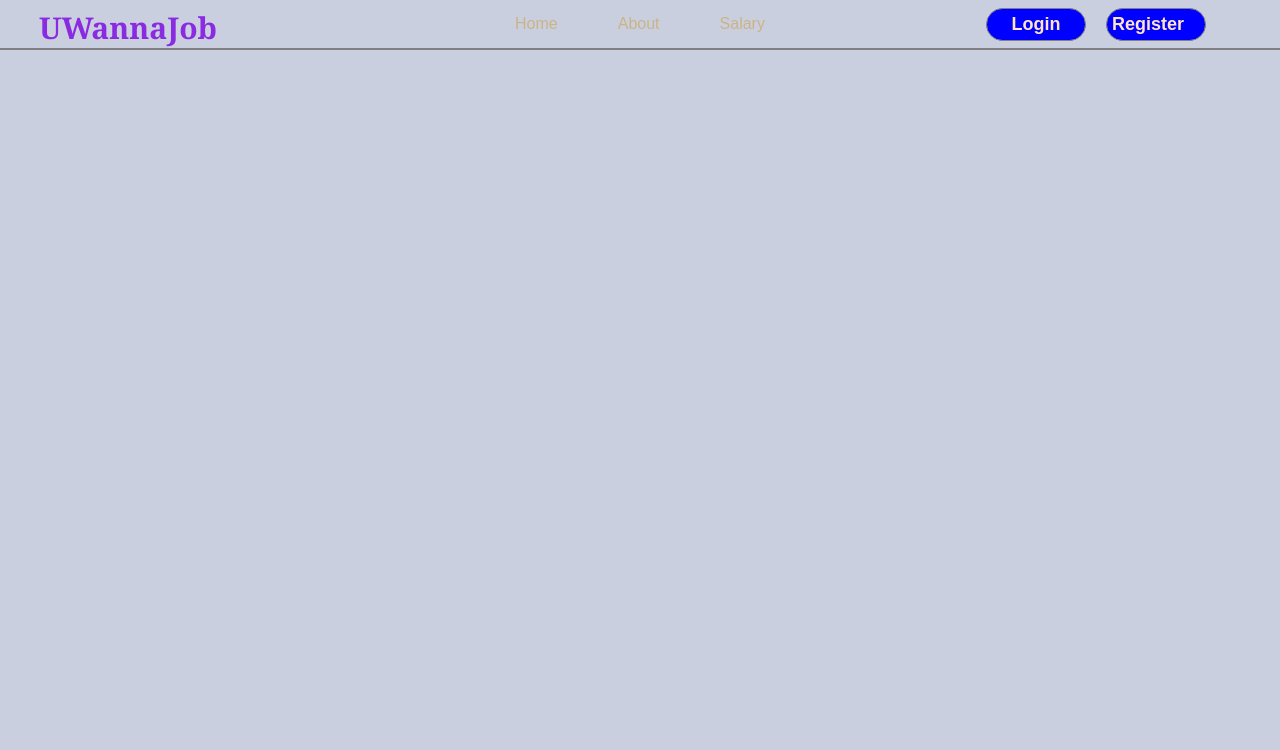
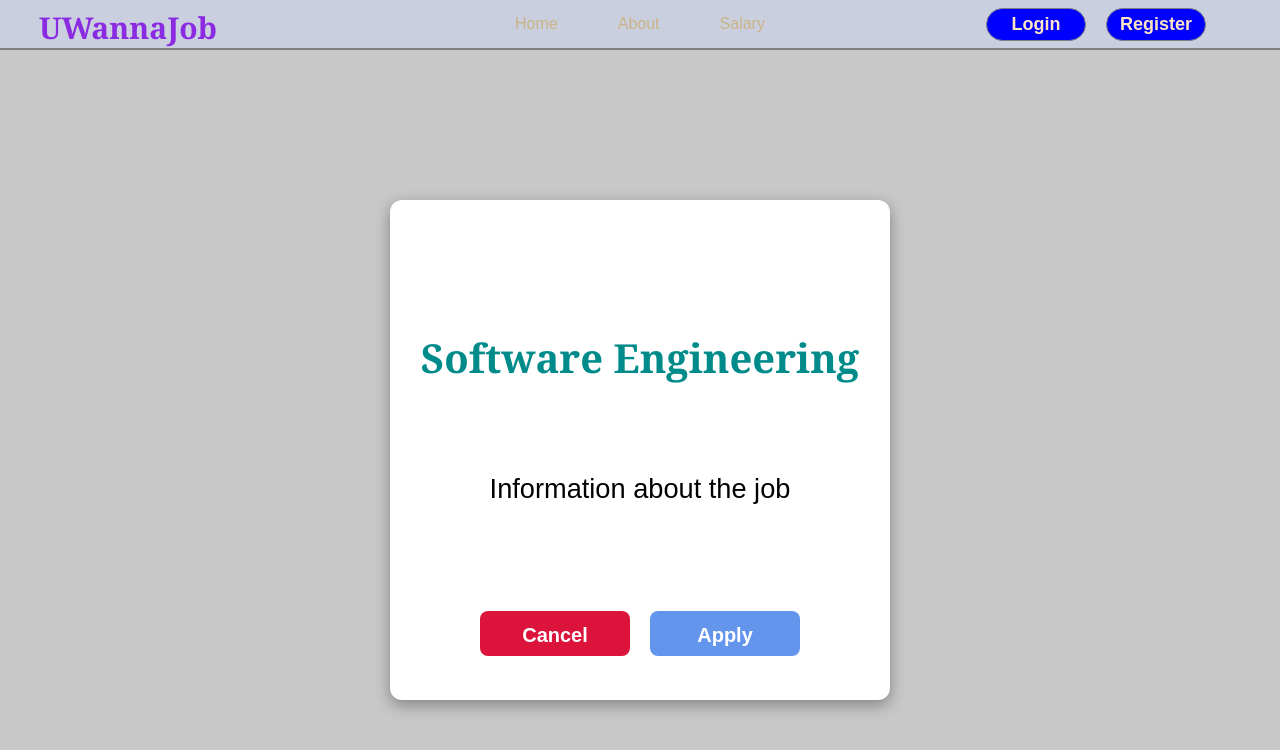
Before and after one commit to oguzcoll/JobBoardSite, a React (Create React App) app in the folder client/: page /detail in a window 1280 px wide. Shown: the top 750 px of the page. Built offline with nearby package versions, Linux system fonts and the light colour scheme.

Commit message:
details part activated

```diff
--- a/client/src/App.js
+++ b/client/src/App.js
@@ -6,6 +6,7 @@ import EmployeeRegister from "./pages/employeeRegister/EmployeeRegister";
 import EmployeeLogin from "./pages/employeeLogin/EmployeeLogin";
 import AboutPage from "./pages/aboutPage/aboutPage";
 import Salary from "./pages/salary/Salary";
+import  Modal  from "./components/Modal/Modal";
 
 function App() {
   return (
@@ -22,6 +23,7 @@ function App() {
           ></Route>
           <Route path="/about" element={<AboutPage />}></Route>
           <Route path="/salary" element={<Salary />}></Route>
+          <Route path="/detail" element={<Modal />}></Route>
         </Routes>
       </Router>
     </div>
--- a/client/src/components/Job/Job.jsx
+++ b/client/src/components/Job/Job.jsx
@@ -1,6 +1,9 @@
 import React from "react";
 import "./job.css";
+import { useNavigate } from "react-router-dom";
+
 function Job() {
+  const navigate = useNavigate();
   return (
     <div className="mainJob">
       <div className="name">Software Engineer</div>
@@ -10,7 +13,9 @@ function Job() {
         <div className="salary">9.000 TL - 20.000 TL</div>
         <div className="typeOfjob">Full Time</div>
       </div>
-      <button className="detailBtn">Details</button>
+      <button className="detailBtn" onClick={() => {
+                navigate("/detail");
+              }}>Details</button>
     </div>
   );
 }
--- /dev/null
+++ b/client/src/components/Modal/Modal.jsx
@@ -0,0 +1,37 @@
+import React from "react";
+import "./modal.css";
+import {useNavigate} from "react-router-dom";
+
+function Modal() {
+    const back = useNavigate();
+  return (
+    <div className="modalBackground">
+      <div className="modalContainer">
+        <div className="titleCloseBtn">
+          <button
+
+          >
+            X
+          </button>
+        </div>
+        <div className="title">
+          <h1>Software Engineering</h1>
+        </div>
+        <div className="body">
+          <p>Information about the job</p>
+        </div>
+        <div className="btns">
+          <button
+            onClick={() => back(-1)}
+            id="cancelBtn"
+          >
+            Cancel
+          </button>
+          <button>Apply</button>
+        </div>
+      </div>
+    </div>
+  );
+}
+
+export default Modal;
--- /dev/null
+++ b/client/src/components/Modal/modal.css
@@ -0,0 +1,70 @@
+.modalBackground {
+    width: 100vw;
+    height: 100vh;
+    background-color: rgba(200, 200, 200);
+    position: fixed;
+    display: flex;
+    justify-content: center;
+    align-items: center;
+  }
+
+  .modalContainer {
+    width: 500px;
+    height: 500px;
+    border-radius: 12px;
+    background-color: white;
+    box-shadow: rgba(0, 0, 0, 0.35) 0px 5px 15px;
+    display: flex;
+    flex-direction: column;
+    padding: 25px;
+  }
+
+  .modalContainer .title {
+    display: inline-block;
+    text-align: center;
+    margin-top: 10px;
+  }
+
+  .titleCloseBtn {
+    display: flex;
+    justify-content: flex-end;
+  }
+
+  .titleCloseBtn button {
+    background-color: transparent;
+    border: none;
+    font-size: 25px;
+    cursor: pointer;
+  }
+
+  .modalContainer .body {
+    flex: 50%;
+    display: flex;
+    justify-content: center;
+    align-items: center;
+    font-size: 1.7rem;
+    text-align: center;
+  }
+
+  .modalContainer .btns {
+    flex: 20%;
+    display: flex;
+    justify-content: center;
+    align-items: center;
+  }
+
+  .modalContainer .btns button {
+    width: 150px;
+    height: 45px;
+    margin: 10px;
+    border: none;
+    background-color: cornflowerblue;
+    color: white;
+    border-radius: 8px;
+    font-size: 20px;
+    cursor: pointer;
+  }
+
+  #cancelBtn {
+    background-color: crimson;
+}
--- a/client/src/components/navbar/navbar.css
+++ b/client/src/components/navbar/navbar.css
@@ -42,6 +42,7 @@
   border: 1px solid gray;
   width: 100px;
   cursor: pointer;
+  justify-content: center;
 }
 
 .text {
```
